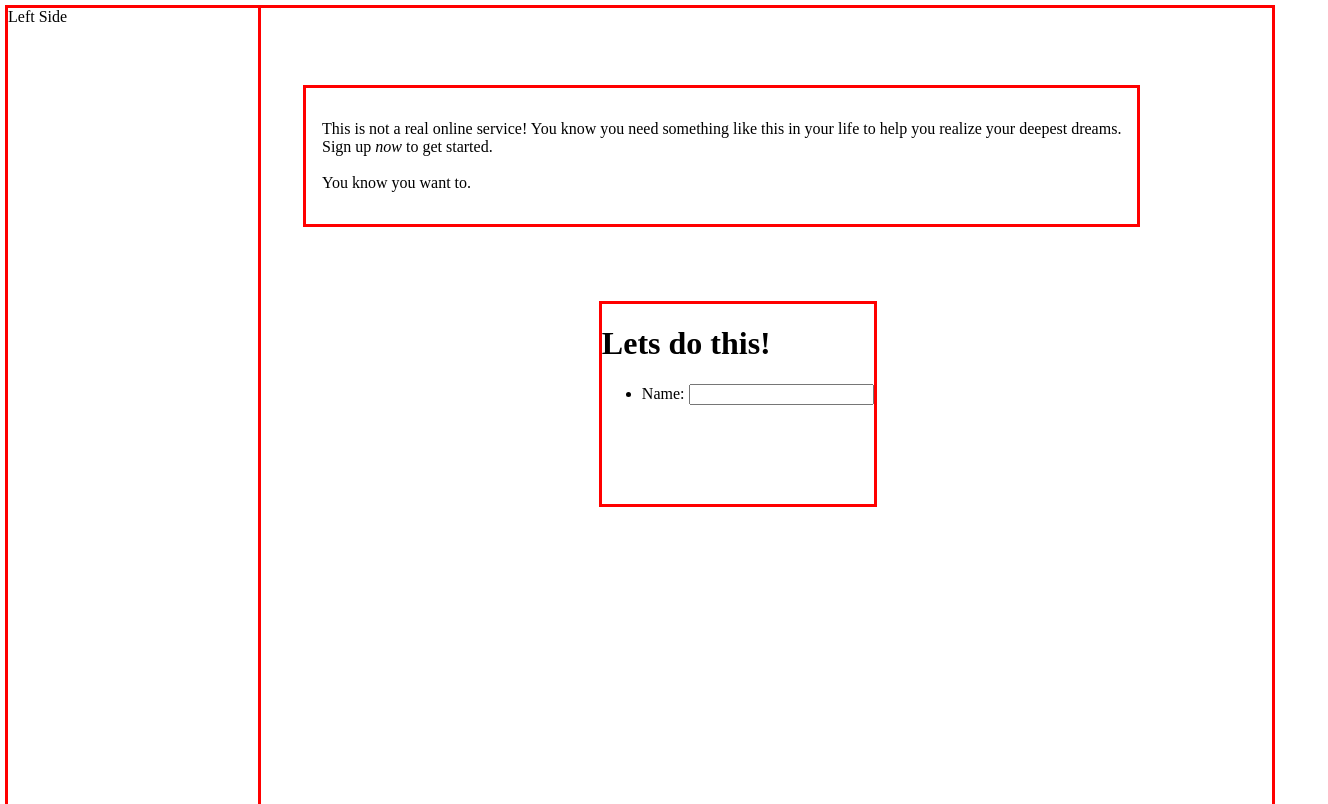
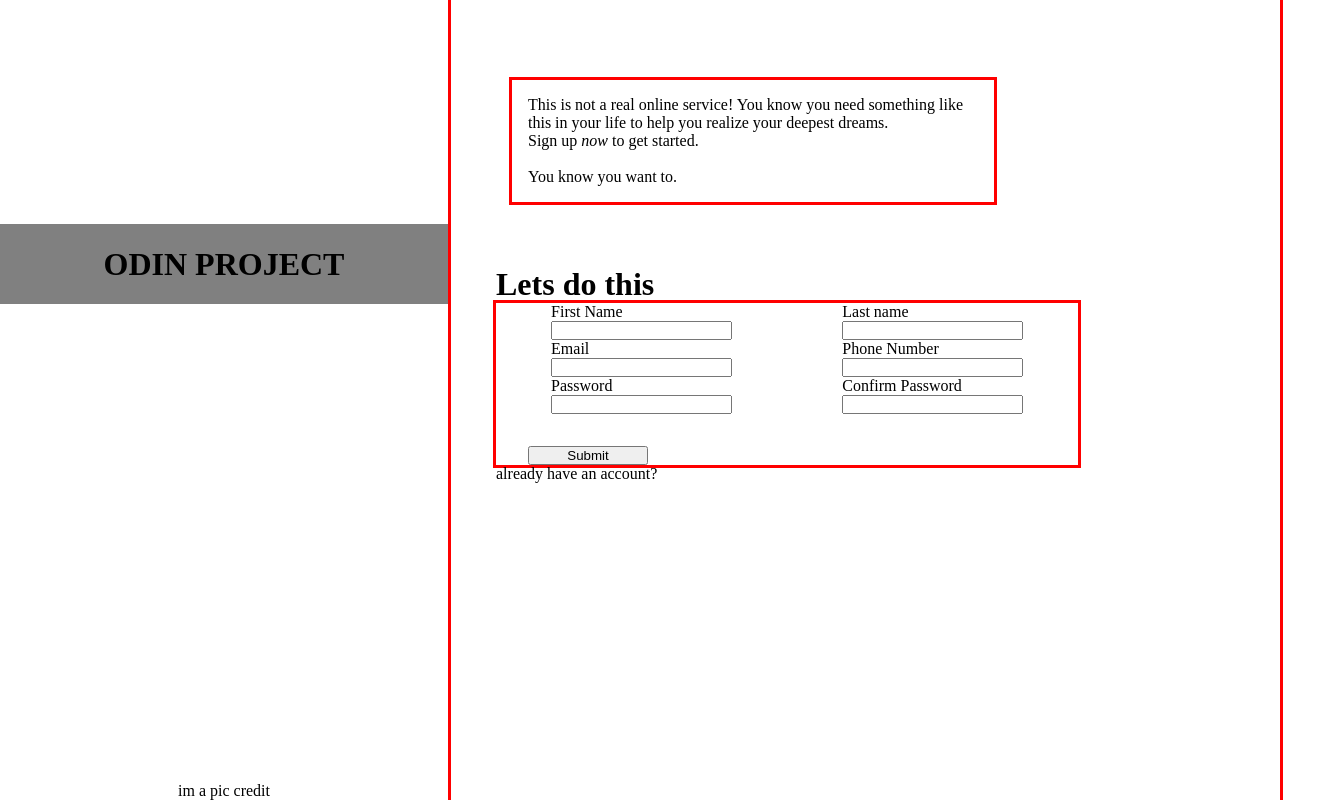
Before and after one commit to LGRV-alt/signUp, a plain HTML site: page index.html in a window 1280 px wide. Shown: the top 804 px of the page, 1328 px wide, since content can reach past the window. Drawn offline with Linux system fonts and the light colour scheme.

Commit message:
worked on changes to the form

```diff
--- a/index.html
+++ b/index.html
@@ -9,7 +9,16 @@
 </head>
 <body>
     <div class="mainPage">
-        <div class="leftSide">Left Side</div>
+
+        <!-- Left side of the main page -->
+        <div class="leftSide">
+            <div class="title">
+                <h1>ODIN PROJECT</h1>
+            </div>
+
+            <div>im a pic credit</div>
+
+        </div>
 
         <div class="rightSide">
 
@@ -21,26 +30,47 @@
                 </p>
             </div>
 
+            <h1>Lets do this</h1>
             <!-- Form  -->
+            <div class="form-wrapper">
+            <form action="" method="post">
+                <div class="inner-form">
+                <!-- Left Hand items on the form eg = F.Name Email Password -->
+                <div class="left-form-items">
+                <label for="first-name">First Name</label>
+                <input type="text" id="first-name" name="user-first-name">
 
-            <div class="formBox">
-                <div>
-                    <h1>Lets do this!</h1>
+                <label for="email">Email</label>
+                <input type="email" id="email" name="user-email">
+
+                <label for="password">Password</label>
+                <input type="password" id="password" name="user-password">
                 </div>
 
-                <div>
-                    <form action="" method="post">
-                        <ul>
-                            <li>
-                                <label for="name">Name:</label>
-                                <input type="text" name="user_name" id="name">
-                            </li>
-                        </ul>
-                    </form>
+                <!-- Right hand side form items eg = L.Name -->
+                <div class="right-form-item">
+                <label for="last-name">Last name</label>
+                <input type="text" id="last-name" name="user-last-name">
 
+
+                <label for="phone-number">Phone Number</label>
+                <input type="tel" id="phone-number" name="user-phone-number">
+
+                <label for="confirm-password">Confirm Password</label>
+                <input type="password" id="confirm-password" name="user-confirm-password">
+                </div>
                 </div>
 
+                <!-- Form Submit Button -->
+                <div class="form-button">
+                <input type="submit">
+                </div>
+            </form>
             </div>
+
+            <p>already have an account?</p>
+
+
 
 
         </div>
--- a/style.css
+++ b/style.css
@@ -1,41 +1,89 @@
+body{
+    height: 100vh;
+    width: 100vw;
+}
+
+*{
+    padding: 0;
+    margin: 0;
+}
+
 
 .mainPage{
     width: 100%;
-    height: 100vw;
+    height: 100%;
     display: flex;
     align-items: center;
+    outline: solid red;
+}
 
+label, input{
+    display: flex;
+    flex-direction: column;
+}
+
+.tagLine{
+    margin: 5rem 5rem 4rem 1rem;
+    padding: 1rem;
+    min-width: 150px;
+    max-width: 450px;
 
 
     outline: solid red;
 }
 
-.tagLine{
-    margin: 5rem 5rem 5rem 3rem;
-    padding: 1rem;
-    min-width: 250px;
+
+.form-wrapper{
+    outline: solid red;
+    width: 70%;
+}
+
+.inner-form{
+    display: flex;
+    justify-content: space-around;
+
+}
 
 
-    outline: solid red;
+.form-button{
+    display: flex;
+    margin: 2rem 0 0 2rem;
 }
 
-.formBox{
-    outline: solid red;
-    height: 200px;
+.form-button>input{
+    display: flex;
+    justify-content: center;
+    align-items: center;
+    width: 120px;
 
 }
 
 
 .leftSide{
-    min-width: 250px;
+    min-width: 35%;
     height: 100%;
     outline: solid red;
+    display: flex;
+    align-items: center;
+    flex-direction: column;
+    justify-content: space-between;
+}
+
+.title{
+    display: flex;
+    align-items: center;
+    justify-content: center;
+    margin-top: 50%;
+    background-color: gray;
+    height: 5rem;
+    width:100%;
 }
 
 .rightSide{
+    min-width: 65%;
     height: 100%;
     display: flex;
-    align-items: center;
     flex-direction: column;
+    margin-left: 3rem;
 
 }
```
